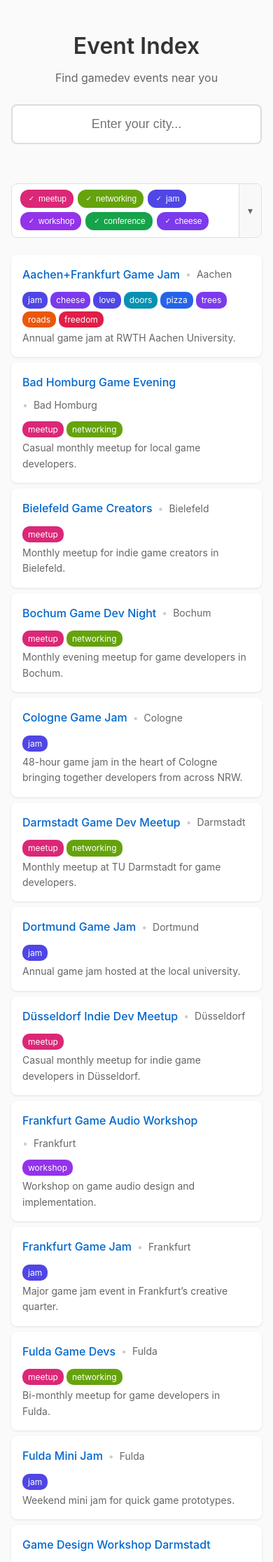
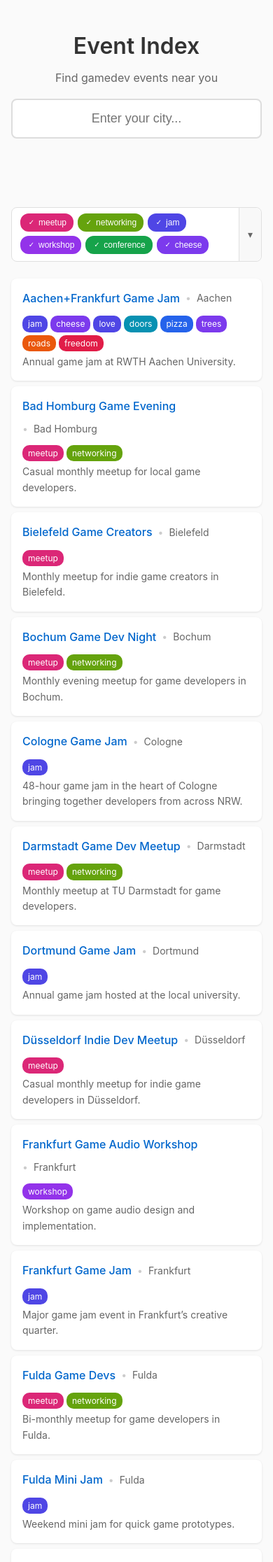
Before and after one commit to abregado/gamedev-index, a Jekyll site: the page built from index.html, in a window 390 px wide. Shown: the top 2232 px of the page at 70% size. Built offline with Jekyll 4.4.1, drawn with Linux system fonts in a browser that asks for light colours.

Commit message:
better hero header

```diff
--- a/assets/css/style.css
+++ b/assets/css/style.css
@@ -13,96 +13,112 @@ body {
   background: #fafafa;
 }
 
-/* Site Header - Hero State (default) */
-.site-header {
-  position: sticky;
-  top: 0;
-  z-index: 50;
+/* Header spacer - prevents hero from reappearing when scrolling to filters */
+.header-spacer {
+  height: 0;
+}
+
+.header-spacer.visible {
+  height: 100px;
+}
+
+/* Hero Header - Full size at top of page */
+.header-hero {
   text-align: center;
   padding: 3rem 1rem;
-  margin: 0 -2rem 2rem -2rem;
+  margin: 0 -2rem 0 -2rem;
   background: #fafafa;
-  transition: all 0.3s ease;
+  transition: opacity 0.25s ease;
 }
 
-.header-content {
-  display: flex;
-  flex-direction: column;
-  align-items: center;
-  gap: 0.5rem;
-  transition: all 0.3s ease;
+.header-hero.hidden {
+  opacity: 0;
+  pointer-events: none;
+  position: absolute;
+  width: 100%;
+  left: 0;
 }
 
-.site-title {
+.header-hero-title {
   font-size: 2.5rem;
   font-weight: 600;
   margin: 0;
-  transition: all 0.3s ease;
 }
 
-.site-subtitle {
+.header-hero-subtitle {
   font-size: 1.125rem;
   color: #666;
-  margin: 0 0 1rem 0;
-  transition: all 0.3s ease;
+  margin: 0.5rem 0 1rem 0;
 }
 
-.site-header .city-selector {
+.header-hero .city-selector {
   width: 100%;
   max-width: 400px;
-  transition: all 0.3s ease;
+  margin: 0 auto;
 }
 
-.site-header .city-selector input {
+.header-hero .city-selector input {
   padding: 1rem 1.25rem;
   font-size: 1.125rem;
   text-align: center;
   border: 2px solid #ddd;
   border-radius: 8px;
-  transition: all 0.3s ease;
 }
 
-.site-header .city-selector input:focus {
+.header-hero .city-selector input:focus {
   border-color: #0066cc;
   box-shadow: 0 0 0 3px rgba(0, 102, 204, 0.1);
 }
 
-/* Site Header - Compact State */
-.site-header.compact {
+/* Compact Header - Sticky bar */
+.header-compact {
+  position: sticky;
+  top: 0;
+  z-index: 50;
   padding: 0.75rem 2rem;
   margin: 0 -2rem 1.5rem -2rem;
   background: #fff;
-  border-radius: 0;
   box-shadow: 0 1px 3px rgba(0, 0, 0, 0.1);
+  opacity: 0;
+  pointer-events: none;
+  transition: opacity 0.25s ease;
 }
 
-.site-header.compact .header-content {
+.header-compact.visible {
+  opacity: 1;
+  pointer-events: auto;
+}
+
+.header-compact-content {
+  display: flex;
   flex-direction: row;
   justify-content: space-between;
   align-items: center;
   gap: 1rem;
 }
 
-.site-header.compact .site-title {
+.header-compact-title {
   font-size: 1.25rem;
-  order: 2;
+  font-weight: 600;
+  margin: 0;
 }
 
-.site-header.compact .site-subtitle {
-  display: none;
+.header-compact .city-selector {
+  max-width: 280px;
+  flex: 1;
 }
 
-.site-header.compact .city-selector {
-  max-width: 280px;
-  order: 1;
-}
-
-.site-header.compact .city-selector input {
+.header-compact .city-selector input {
   padding: 0.5rem 0.75rem;
   font-size: 0.9rem;
   text-align: left;
-  border-width: 1px;
+  border: 1px solid #ddd;
   border-radius: 4px;
+}
+
+.header-compact .city-selector input:focus {
+  border-color: #0066cc;
+  box-shadow: 0 0 0 2px rgba(0, 102, 204, 0.1);
 }
 
 /* City selector base styles */
@@ -410,33 +426,33 @@ body {
     padding-top: 0.5rem;
   }
 
-  .site-header {
+  .header-hero {
     padding: 2rem 1rem;
-    margin: 0 -1rem 1.5rem -1rem;
+    margin: 0 -1rem 0 -1rem;
   }
 
-  .site-title {
+  .header-hero-title {
     font-size: 2rem;
   }
 
-  .site-subtitle {
+  .header-hero-subtitle {
     font-size: 1rem;
   }
 
-  .site-header.compact {
+  .header-compact {
     padding: 0.5rem 1rem;
     margin: 0 -1rem 1rem -1rem;
   }
 
-  .site-header.compact .header-content {
+  .header-compact-content {
     flex-wrap: wrap;
   }
 
-  .site-header.compact .site-title {
+  .header-compact-title {
     font-size: 1rem;
   }
 
-  .site-header.compact .city-selector {
+  .header-compact .city-selector {
     max-width: none;
     flex: 1;
     min-width: 150px;
--- a/assets/js/main.js
+++ b/assets/js/main.js
@@ -192,12 +192,17 @@ function applyTagColors() {
     });
 }
 function initCitySelector() {
-    const input = document.getElementById('city-input');
-    const suggestions = document.getElementById('city-suggestions');
+    // Get all city inputs and their suggestion containers
+    const citySelectors = document.querySelectorAll('.city-selector');
+    citySelectors.forEach((selector) => {
+        const input = selector.querySelector('.city-input');
+        const suggestions = selector.querySelector('.city-suggestions');
         if (!input || !suggestions)
             return;
         input.addEventListener('input', () => {
             const query = input.value.toLowerCase().trim();
+            // Sync all inputs
+            syncCityInputs(input.value);
             if (query.length < 1) {
                 suggestions.classList.remove('active');
                 return;
@@ -217,7 +222,7 @@ function initCitySelector() {
                 el.addEventListener('click', () => {
                     const cityName = el.dataset.city;
                     selectCity(cityName || '');
-                input.value = cityName || '';
+                    syncCityInputs(cityName || '');
                     suggestions.classList.remove('active');
                 });
             });
@@ -231,9 +236,17 @@ function initCitySelector() {
                 if (firstSuggestion) {
                     const cityName = firstSuggestion.dataset.city;
                     selectCity(cityName || '');
-                input.value = cityName || '';
+                    syncCityInputs(cityName || '');
                     suggestions.classList.remove('active');
                 }
+            }
+        });
+    });
+}
+function syncCityInputs(value) {
+    document.querySelectorAll('.city-input').forEach((input) => {
+        if (input.value !== value) {
+            input.value = value;
         }
     });
 }
@@ -250,37 +263,44 @@ function selectCity(cityName) {
     }
 }
 function initHeaderBehavior() {
-    const header = document.getElementById('site-header');
-    const input = document.getElementById('city-input');
-    if (!header || !input)
+    const heroHeader = document.getElementById('header-hero');
+    const compactHeader = document.getElementById('header-compact');
+    if (!heroHeader || !compactHeader)
         return;
     // Update on scroll
     window.addEventListener('scroll', () => {
         updateHeaderState();
     });
-    // Update when input changes (for clearing the field)
-    input.addEventListener('input', () => {
-        // Small delay to allow for city selection to complete
-        setTimeout(updateHeaderState, 50);
-    });
     // Initial state
     updateHeaderState();
 }
 function updateHeaderState() {
-    const header = document.getElementById('site-header');
-    const input = document.getElementById('city-input');
-    if (!header || !input)
+    const heroHeader = document.getElementById('header-hero');
+    const compactHeader = document.getElementById('header-compact');
+    const spacer = document.getElementById('header-spacer');
+    if (!heroHeader || !compactHeader || !spacer)
         return;
-    const isCompact = header.classList.contains('compact');
+    const isCompact = compactHeader.classList.contains('visible');
     const hasCitySelected = selectedCity !== null;
-    // Hysteresis: require scrolling past 100px to compact, but only 20px to expand
+    // Hysteresis: require scrolling past 100px to show compact, but only 20px to show hero
     const compactThreshold = isCompact ? 20 : 100;
-    const isScrolledDown = window.scrollY > compactThreshold;
-    if (isScrolledDown || hasCitySelected) {
-        header.classList.add('compact');
+    const shouldShowCompact = window.scrollY > compactThreshold || hasCitySelected;
+    if (shouldShowCompact) {
+        heroHeader.classList.add('hidden');
+        compactHeader.classList.add('visible');
+        // Only show spacer when compact is due to scroll, not city selection
+        // This prevents gap at top when city is selected at scroll position 0
+        if (!hasCitySelected) {
+            spacer.classList.add('visible');
         }
         else {
-        header.classList.remove('compact');
+            spacer.classList.remove('visible');
+        }
+    }
+    else {
+        heroHeader.classList.remove('hidden');
+        compactHeader.classList.remove('visible');
+        spacer.classList.remove('visible');
     }
 }
 function applyFilters() {
@@ -324,11 +344,8 @@ function handleUrlParams() {
     const params = new URLSearchParams(window.location.search);
     const cityParam = params.get('city');
     if (cityParam) {
-        const input = document.getElementById('city-input');
-        if (input) {
-            input.value = cityParam;
+        syncCityInputs(cityParam);
         selectCity(cityParam);
-        }
     }
 }
 function updateDescriptions() {
--- a/index.html
+++ b/index.html
@@ -3,14 +3,27 @@ layout: default
 title: Event Index
 ---
 
-<header class="site-header" id="site-header">
-  <div class="header-content">
-    <h1 class="site-title">Event Index</h1>
-    <p class="site-subtitle">Find gamedev events near you</p>
+<!-- Spacer: prevents header from expanding when scrolling up to filters -->
+<div class="header-spacer" id="header-spacer"></div>
+
+<!-- Hero Header: visible at top, fades out on scroll -->
+<header class="header-hero" id="header-hero">
+  <h1 class="header-hero-title">Event Index</h1>
+  <p class="header-hero-subtitle">Find gamedev events near you</p>
+  <div class="city-selector">
+    <input type="text" class="city-input" placeholder="Enter your city..." autocomplete="off">
+    <div class="city-suggestions"></div>
+  </div>
+</header>
+
+<!-- Compact Header: sticky, fades in on scroll -->
+<header class="header-compact" id="header-compact">
+  <div class="header-compact-content">
     <div class="city-selector">
-      <input type="text" id="city-input" placeholder="Enter your city..." autocomplete="off">
-      <div id="city-suggestions" class="city-suggestions"></div>
+      <input type="text" class="city-input" placeholder="Enter your city..." autocomplete="off">
+      <div class="city-suggestions"></div>
     </div>
+    <h1 class="header-compact-title">Event Index</h1>
   </div>
 </header>
 
```
Also changed, not shown: src/main.ts (+47 -26 lines). Lines whose indentation alone changed are shown as unchanged.
